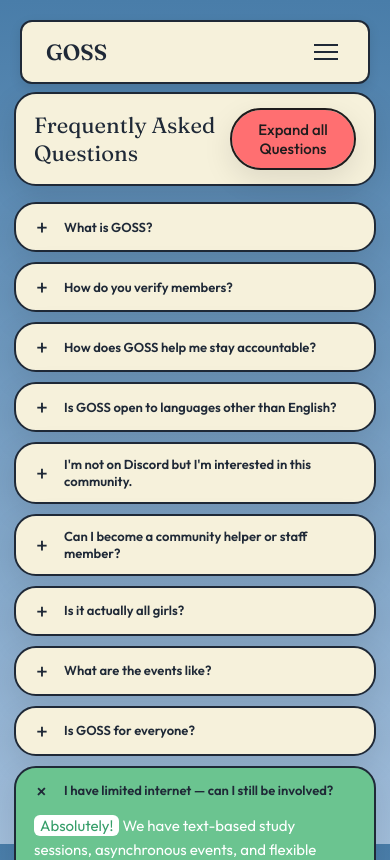
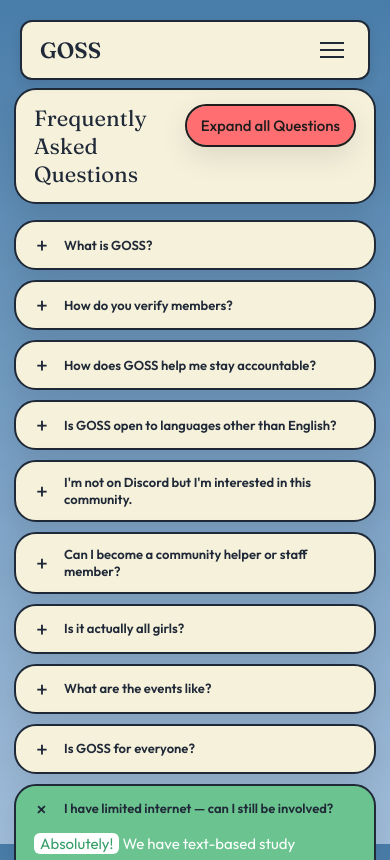
Before and after one commit to GirlsOnlyDiscord/girlsonlydiscord.github.io, a React (Vite) app: page /faq in a window 390 px wide. Shown: the top 860 px of the page. Built offline with nearby package versions, Linux system fonts and the light colour scheme.

Commit message:
responsiveness of navbar cbug corrected

```diff
--- a/src/styles/components/buttons.css
+++ b/src/styles/components/buttons.css
@@ -12,6 +12,7 @@
   font-family: "Outfit", sans-serif;
   font-weight: 500;
   cursor: pointer;
+  white-space: nowrap;
   background-clip: padding-box;
   box-shadow: var(--shadow);
   transition:
--- a/src/styles/components/navbar.css
+++ b/src/styles/components/navbar.css
@@ -85,6 +85,33 @@
 }
 
 /* =========================
+   Mid-range tightening
+   Closes the "dead zone" between full desktop width and
+   the hamburger cutover below, where nothing was shrinking
+   to compensate for less space.
+   ========================= */
+
+@media (max-width: 1100px) {
+  .navLinks {
+    gap: 26px;
+  }
+}
+
+@media (max-width: 980px) {
+  .navLinks {
+    gap: 18px;
+  }
+
+  .brandText {
+    font-size: 21px;
+  }
+
+  .navInner {
+    padding: 14px 18px;
+  }
+}
+
+/* =========================
    Mobile
    ========================= */
 
```
